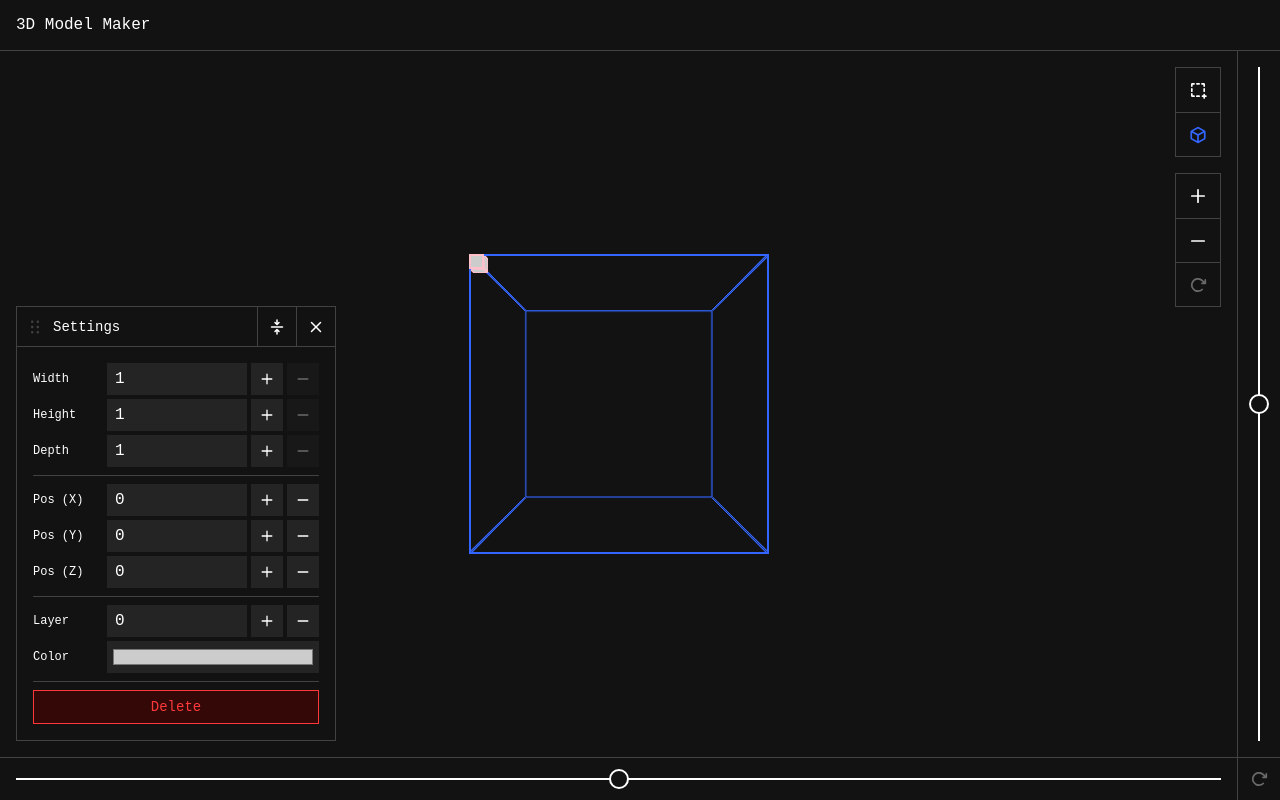
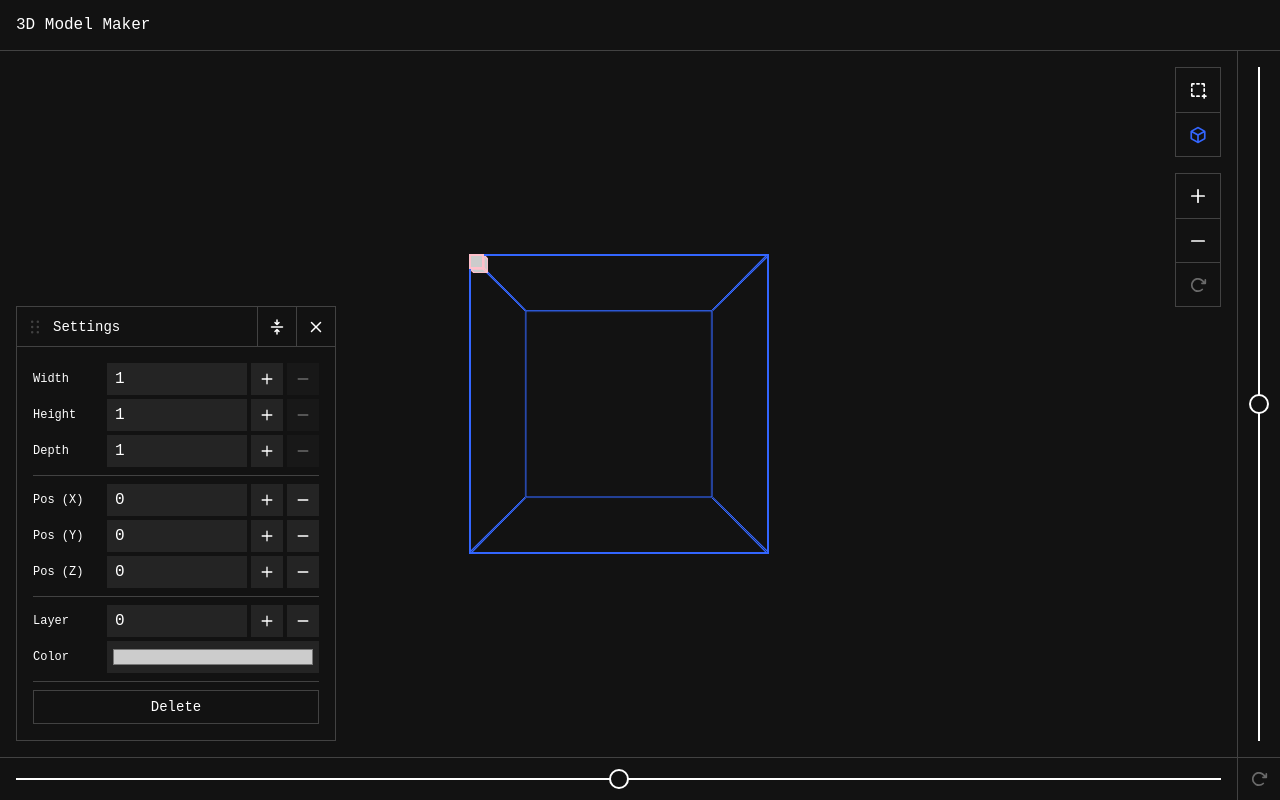
Before and after one commit to alexerlandsson/3d-model-maker, a Next.js app: page / in a window 1280 px wide. Both pictures are taken after a click on the button "Add rectangle". Built offline with nearby package versions, Linux system fonts and the light colour scheme.

Commit message:
Clean up

```diff
--- a/src/containers/RectControls/index.tsx
+++ b/src/containers/RectControls/index.tsx
@@ -171,7 +171,6 @@ export const RectControls: React.FC = () => {
           <Button
             onClick={handleDelete}
             title="Delete rectangle"
-            variant="critical"
             fullWidth
           >
             Delete
```
